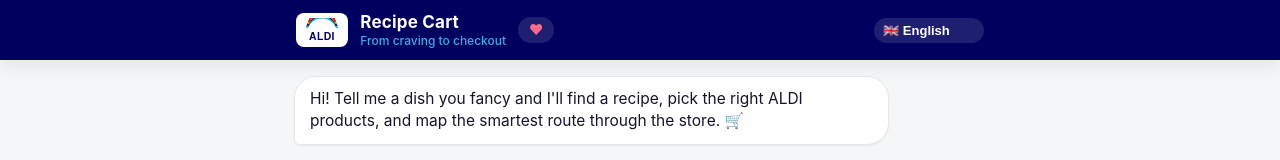
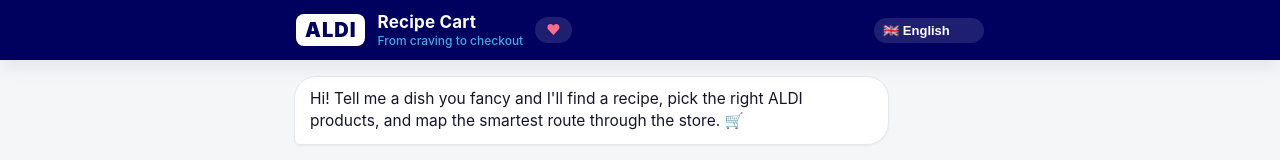
Before and after one commit to w1ne/aldi-recipe-cart-bot, a React (Vite) app: page / in a window 1280 px wide. Shown: the top 160 px of the page. Built offline with nearby package versions, Linux system fonts and the light colour scheme.

Commit message:
Revert header logo to ALDI text wordmark (recreated SVG looked broken); restore icon.svg favicon/manifest; add Mermaid architecture doc + profit algorithm

```diff
--- a/index.html
+++ b/index.html
@@ -9,7 +9,7 @@
     <meta name="apple-mobile-web-app-capable" content="yes" />
     <meta name="apple-mobile-web-app-status-bar-style" content="black-translucent" />
     <meta name="apple-mobile-web-app-title" content="ALDI Cart" />
-    <link rel="icon" type="image/svg+xml" href="/aldi-logo.svg" />
+    <link rel="icon" type="image/svg+xml" href="/icon.svg" />
     <link rel="apple-touch-icon" href="/icon.svg" />
   </head>
   <body>
--- a/src/App.tsx
+++ b/src/App.tsx
@@ -14,7 +14,7 @@
     <div className="app">
       <header className="app__header">
         <div className="app__brand">
-          <img className="app__logo" src="/aldi-logo.svg" alt="ALDI" />
+          <span className="app__logo" aria-hidden="true">ALDI</span>
           <div className="app__titles">
             <h1 className="app__title">{t("app.title")}</h1>
             <p className="app__tagline">{t("app.tagline")}</p>
--- a/src/styles.css
+++ b/src/styles.css
@@ -130,11 +130,14 @@
 
 .app__logo {
   flex: none;
-  height: 34px;
-  width: auto;
-  display: block;
+  display: inline-block;
   background: #fff;
-  padding: 5px 8px;
+  color: #00005f;
+  font-weight: 900;
+  font-size: 20px;
+  letter-spacing: 1px;
+  line-height: 1;
+  padding: 6px 9px;
   border-radius: 8px;
   box-shadow: var(--shadow-sm);
 }
--- a/vite.config.ts
+++ b/vite.config.ts
@@ -12,7 +12,7 @@
     react(),
     VitePWA({
       registerType: "autoUpdate",
-      includeAssets: ["icon.svg", "aldi-logo.svg"],
+      includeAssets: ["icon.svg"],
       // Cache-busting: the new service worker activates immediately and takes
       // over open clients, and autoUpdate reloads the page so users never get
       // stuck on a stale build.
@@ -27,11 +27,7 @@
         orientation: "portrait",
         start_url: "/",
         icons: [
-          // Square basket mark stays the maskable home-screen icon (a wide
-          // wordmark crops badly in a maskable safe-zone).
-          { src: "icon.svg", sizes: "any", type: "image/svg+xml", purpose: "maskable" },
-          // ALDI wordmark as the "any" icon (install prompts, app listings).
-          { src: "aldi-logo.svg", sizes: "any", type: "image/svg+xml", purpose: "any" },
+          { src: "icon.svg", sizes: "any", type: "image/svg+xml", purpose: "any maskable" },
         ],
       },
       workbox: {
```
Also changed, not shown: public/aldi-logo.svg (deleted), 2 other files (tests, documents, lock files or other folders).
